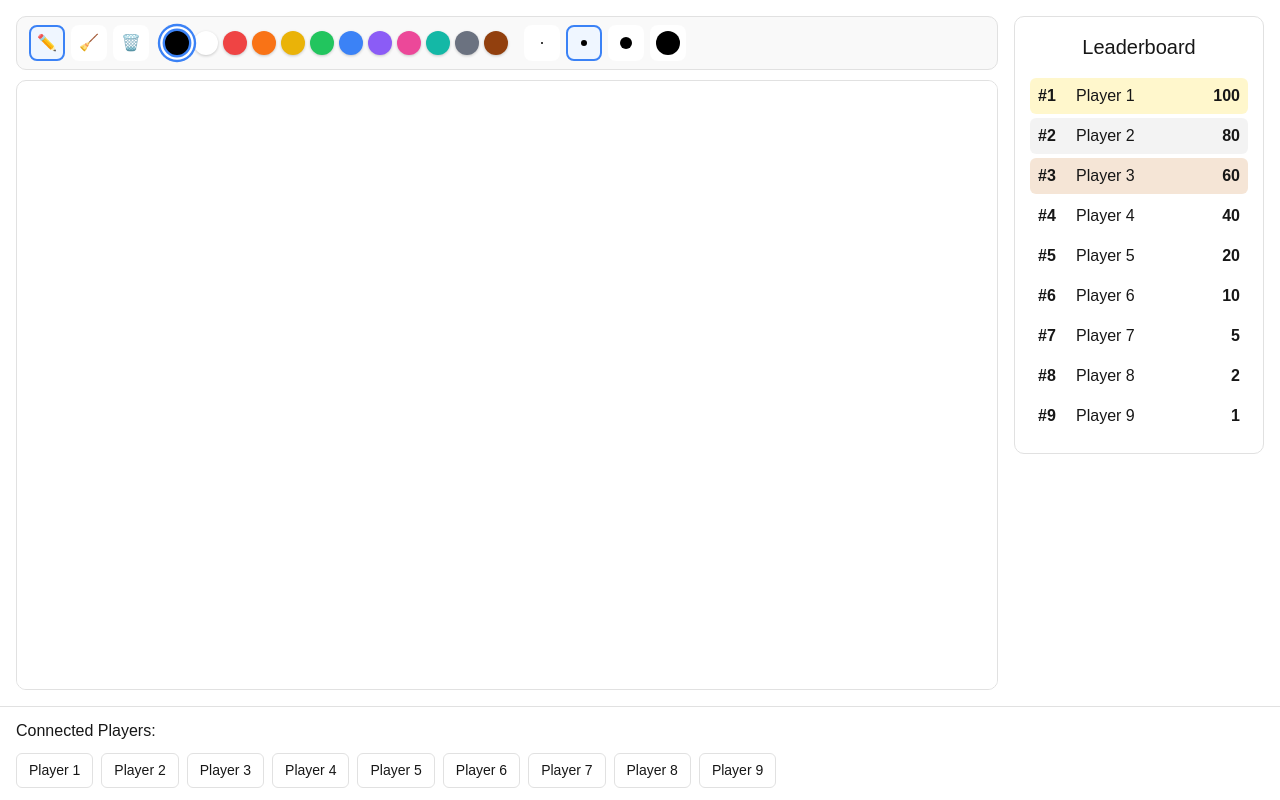
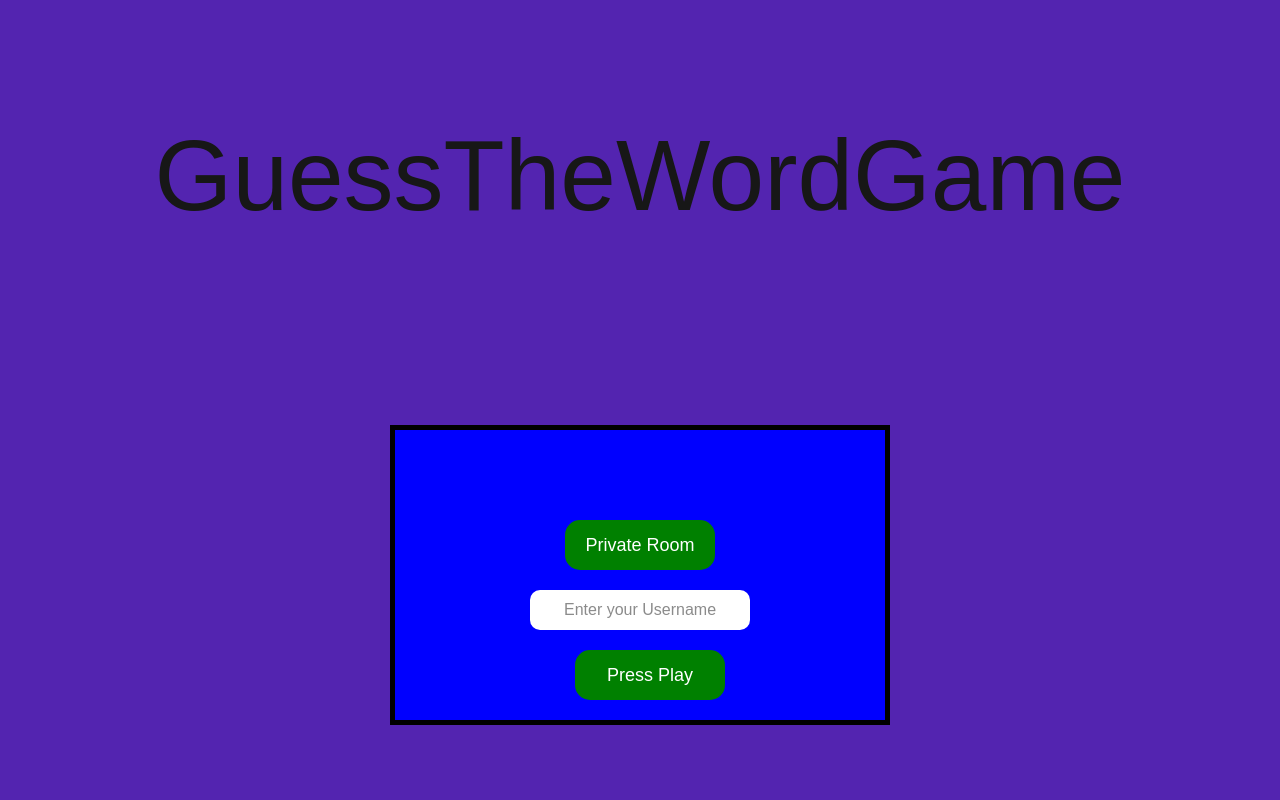
Before and after one commit to alsonick/kenthackit-group-project, a Next.js app in the folder frontend/: page / in a window 1280 px wide. Built offline with nearby package versions, Linux system fonts and the light colour scheme.

Commit message:
fix naivigation

```diff
--- a/frontend/app/components/Layout/Layout.css
+++ b/frontend/app/components/Layout/Layout.css
@@ -3,61 +3,6 @@
   flex-direction: column;
   height: 100vh;
   width: 100vw;
-  /* background-color:#0A0F1F; */
   align-items: center;
-  animation:backgroundColors 10s  linear infinite;
-
+  animation: backgroundColors 10s linear infinite;
 }
-/* @keyframes backgroundColors {
-  100%{background-color:#0A0F1F;}
-   30%{background-color:#7B2FFF;}
-   100%{background-color:#0A0F1F;} */
-
-/* } */
-.title{
-  position:relative;
-  top:180px;
-  text-align:center;
-  font-size:100px;
-
-}
-.container {
-  /* background-color: blue; */
-  border: 5px solid black;
-  height: 300px;
-  width: 500px;
-
-  position: relative;
-  top: 100px;
-  margin: auto;
-}
-.buttonStyling {
-  background-color: green;
-  color: white;
-  width: 150px;
-  height: 50px;
-  font-size: 18px;
-  border-radius: 15px;
-  border: none;
-
-  display: block;
-  margin: 20px auto;
-}
-#playButtonPosition{
-  position: relative;
-  top: 200px;
-  left: 10px;;
-}
-.textFieldStyling {
-  height: 40px;
-  width: 220px;
-  text-align: center;
-  background-color: white;
-  border-radius: 10px;
-
-  display: block;
-  margin: 20px auto;
-}
-.buttonStyling:hover{
-  cursor: pointer;
-}
--- /dev/null
+++ b/frontend/app/game-session/page.tsx
@@ -0,0 +1,10 @@
+import { GameSession } from "@/app/screens/GameSession/GameSession";
+import { Layout } from "@/app/components/Layout/Layout";
+
+export default function GameSessionPage() {
+  return (
+    <Layout>
+      <GameSession />
+    </Layout>
+  );
+}
--- a/frontend/app/page.tsx
+++ b/frontend/app/page.tsx
@@ -1,27 +1,12 @@
-"use client"
+"use client";
 
-import { UserInformationOnboard } from "./components/UserInformationOnboard/UserInformationOnboard";
+import { OnboardingScreen } from "./screens/OnboardingScreen/OnboardingScreen";
 import { Layout } from "./components/Layout/Layout";
-import "./components/Layout/Layout.css"
-import { GameSession } from "./screens/GameSession/GameSession";
 
 export default function Home() {
-  const btnOnClick = () => {
-     console.log("Hello");
-  }
-
-
   return (
     <Layout>
-      {/* <UserInformationOnboard>
-      </UserInformationOnboard>
-      <h1 className="title">GuessTheWordGame</h1>
-      <div className="container">
-        <button type="button" className="buttonStyling" id="playButtonPosition" onClick={btnOnClick}>Press Play</button>
-        <button type="button" className="buttonStyling">Private Room</button>
-        <input type="text" className="textFieldStyling" id="userNameId" placeholder="Enter your Username"></input>
-      </div> */}
-      <GameSession />
+      <OnboardingScreen />
     </Layout>
   );
 }
--- /dev/null
+++ b/frontend/app/screens/CreatePrivateRoomScreen/CreatePrivateRoomScreen.tsx
@@ -0,0 +1,7 @@
+import "./CreatePrivateRoomScreen.css";
+
+export const CreatePrivateRoomScreen = () => {
+  return (
+    <div className="create-private-room-screen">Create Private Room Screen</div>
+  );
+};
--- a/frontend/app/screens/GameSession/GameSession.css
+++ b/frontend/app/screens/GameSession/GameSession.css
@@ -4,6 +4,7 @@
   flex: 1;
   min-height: 0;
   width: 100%;
+  background-color: white;
   box-sizing: border-box;
 }
 
--- /dev/null
+++ b/frontend/app/screens/OnboardingScreen/OnboardingScreen.css
@@ -0,0 +1,66 @@
+.layout-container {
+  display: flex;
+  flex-direction: column;
+  height: 100vh;
+  width: 100vw;
+  background-color: #0a0f1f;
+  align-items: center;
+  animation: backgroundColors 10s linear infinite;
+}
+@keyframes backgroundColors {
+  100% {
+    background-color: #0a0f1f;
+  }
+  30% {
+    background-color: #7b2fff;
+  }
+  100% {
+    background-color: #0a0f1f;
+  }
+}
+.title {
+  position: relative;
+  top: 100px;
+  text-align: center;
+  font-size: 100px;
+}
+.container {
+  background-color: blue;
+  border: 5px solid black;
+  height: 300px;
+  width: 500px;
+
+  position: relative;
+  top: 100px;
+  margin: auto;
+}
+.buttonStyling {
+  background-color: green;
+  color: white;
+  width: 150px;
+  height: 50px;
+  font-size: 18px;
+  border-radius: 15px;
+  border: none;
+
+  display: block;
+  margin: 20px auto;
+}
+#playButtonPosition {
+  position: relative;
+  top: 200px;
+  left: 10px;
+}
+.textFieldStyling {
+  height: 40px;
+  width: 220px;
+  text-align: center;
+  background-color: white;
+  border-radius: 10px;
+
+  display: block;
+  margin: 20px auto;
+}
+.buttonStyling:hover {
+  cursor: pointer;
+}
--- /dev/null
+++ b/frontend/app/screens/OnboardingScreen/OnboardingScreen.tsx
@@ -0,0 +1,33 @@
+"use client";
+
+import { useRouter } from "next/navigation";
+import "./OnboardingScreen.css";
+
+export const OnboardingScreen = () => {
+  const router = useRouter();
+
+  return (
+    <div className="layout-container">
+      <h1 className="title">GuessTheWordGame</h1>
+      <div className="container">
+        <button
+          type="button"
+          className="buttonStyling"
+          id="playButtonPosition"
+          onClick={() => router.push("/game-session")}
+        >
+          Press Play
+        </button>
+        <button type="button" className="buttonStyling">
+          Private Room
+        </button>
+        <input
+          type="text"
+          className="textFieldStyling"
+          id="userNameId"
+          placeholder="Enter your Username"
+        ></input>
+      </div>
+    </div>
+  );
+};
```
Also changed, not shown: frontend/app/screens/CreatePrivateRoomScreen/CreatePrivateRoomScreen.css (added).
